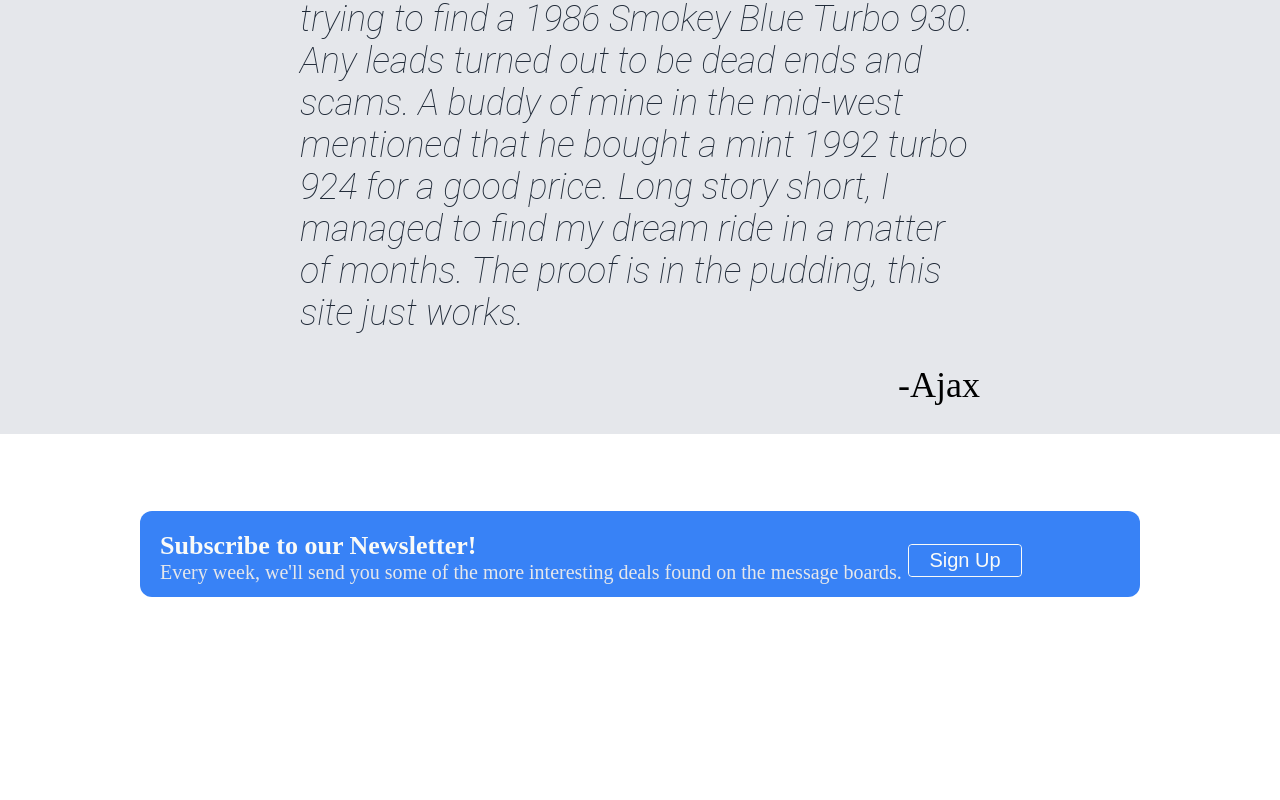
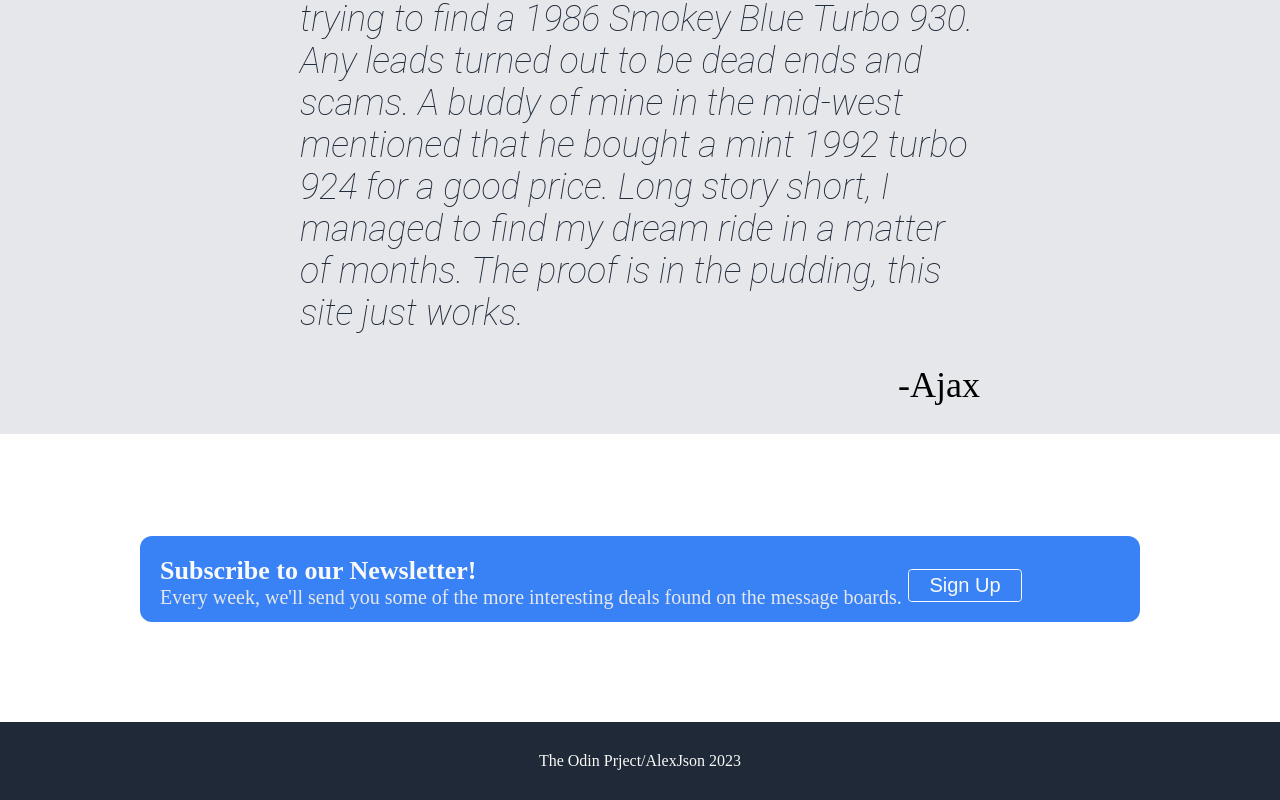
Before and after one commit to RotaryGrenadier/Landing-Page, a plain HTML site: page index.html in a window 1280 px wide. Shown: the part 1113-1913 px from the top of the page. Before the commit the page ends 1747 px from the top, so only its background shows below. Drawn offline with Linux system fonts and the light colour scheme.

Commit message:
complete all sections

```diff
--- a/index.html
+++ b/index.html
@@ -58,6 +58,7 @@
             <div class="newsletter"><button>Sign Up</button></div>
             </div>
         </div>
+        <div class="footer">The Odin Prject/AlexJson 2023</div>
     </div>
     </body>
 </html>
--- a/stylesheet.css
+++ b/stylesheet.css
@@ -204,7 +204,7 @@ button {
 
 .subscribe {
     display: flex;
-    margin-top: 75px;
+    margin-top: 100px;
     align-items: center;
 
 }
@@ -244,3 +244,14 @@ button {
     border: 1px solid #f9faf8;
     border-radius: 4px;
 }
+
+.footer {
+    display: flex;
+    flex-direction: column;
+    margin-top: 100px;
+    background-color: #1F2937;
+    color: #f9faf8;
+    justify-content: center;
+    align-items: center;
+    padding: 30px;
+}
```
